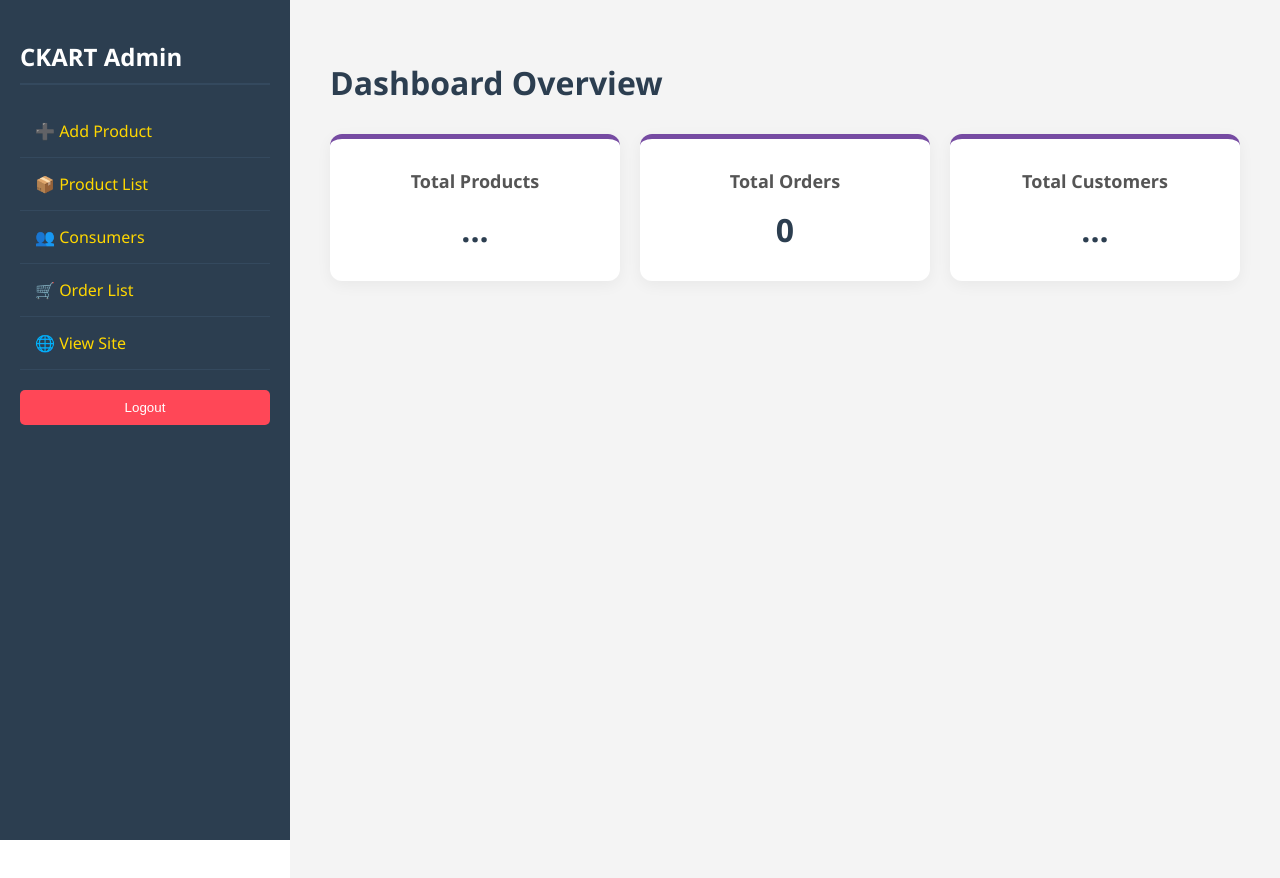
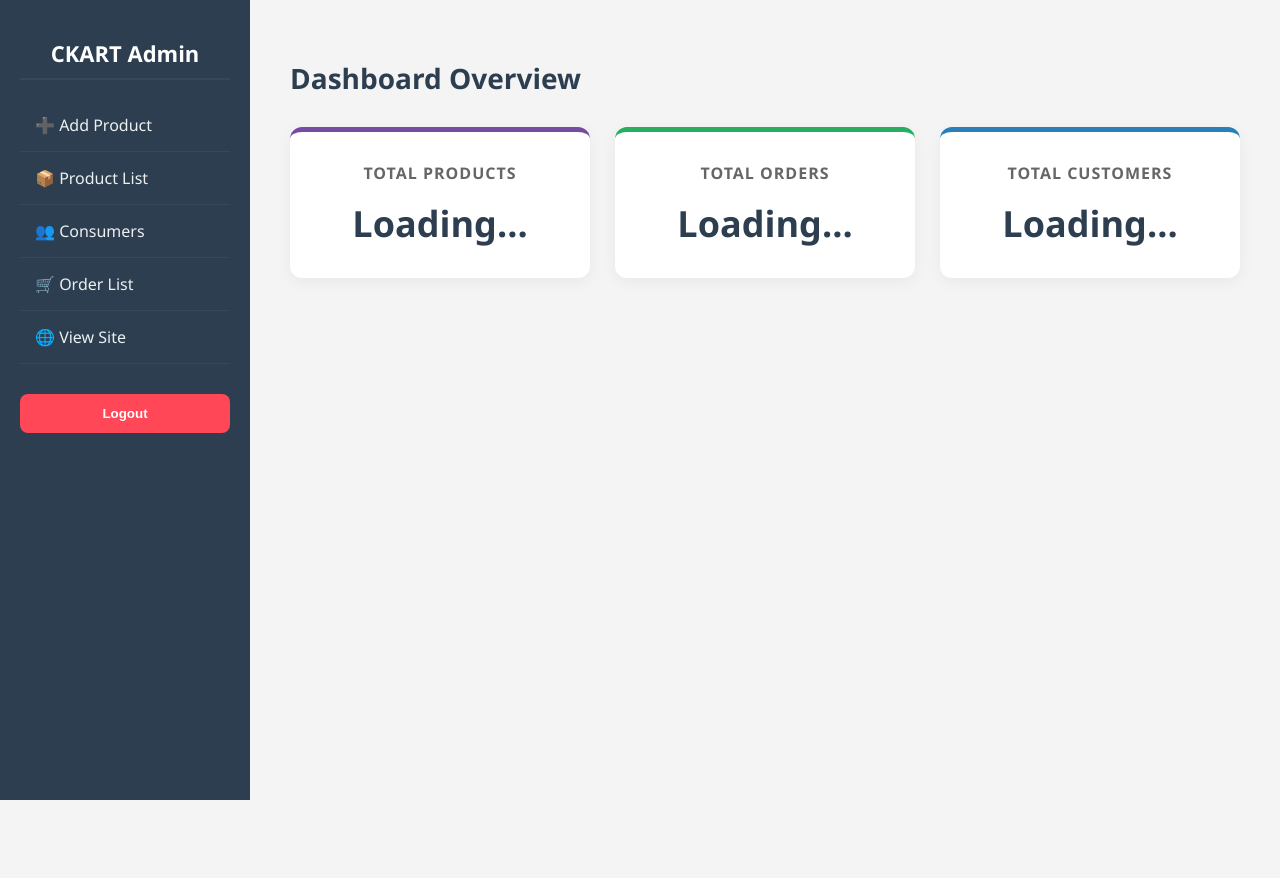
Before and after one commit to sarifuddinmondal/ckart-3.0, a website: page dashboard.html in a window 1280 px wide. After the commit the page ends 800 px from the top, so only its background shows below. Drawn offline with Linux system fonts and the light colour scheme.

Commit message:
Refactor admin dashboard layout and styles
Updated the HTML structure and styles for the admin dashboard, including improved layout and loading indicators for statistics.

```diff
--- a/dashboard.html
+++ b/dashboard.html
@@ -5,21 +5,30 @@
     <meta name="viewport" content="width=device-width, initial-scale=1.0">
     <title>Admin Dashboard - CKART</title>
     <style>
-        body { font-family: 'Segoe UI', sans-serif; margin: 0; display: flex; }
-        .sidebar { width: 250px; background: #2c3e50; color: white; height: 100vh; padding: 20px; position: fixed; }
-        .sidebar h2 { color: #fff; border-bottom: 2px solid #34495e; padding-bottom: 10px; }
-        .sidebar a { display: block; color: gold; text-decoration: none; padding: 15px; border-bottom: 1px solid #34495e; transition: 0.3s; }
-        .sidebar a:hover { background: #34495e; padding-left: 20px; }
+        body { font-family: 'Segoe UI', sans-serif; margin: 0; display: flex; background: #f4f4f4; }
 
-        .main { flex: 1; padding: 40px; background: #f4f4f4; margin-left: 290px; min-height: 100vh; }
-        h1 { color: #2c3e50; margin-bottom: 30px; }
+        /* Sidebar */
+        .sidebar { width: 250px; background: #2c3e50; color: white; height: 100vh; padding: 20px; position: fixed; box-sizing: border-box; }
+        .sidebar h2 { color: #fff; border-bottom: 2px solid #34495e; padding-bottom: 10px; font-size: 22px; text-align: center; }
+        .sidebar a { display: block; color: #ecf0f1; text-decoration: none; padding: 15px; border-bottom: 1px solid #34495e; transition: 0.3s; font-weight: 500; }
+        .sidebar a:hover { background: #34495e; padding-left: 25px; color: gold; }
 
-        .card-grid { display: grid; grid-template-columns: repeat(auto-fit, minmax(250px, 1fr)); gap: 20px; }
-        .card { background: white; padding: 30px; border-radius: 12px; text-align: center; box-shadow: 0 4px 15px rgba(0,0,0,0.05); border-top: 5px solid #764ba2; }
-        .card h3 { margin: 0; color: #555; font-size: 18px; }
-        .card p { font-size: 32px; font-weight: bold; color: #2c3e50; margin: 15px 0 0 0; }
+        /* Main Content */
+        .main { flex: 1; padding: 40px; margin-left: 250px; min-height: 100vh; box-sizing: border-box; }
+        h1 { color: #2c3e50; margin-bottom: 30px; font-size: 28px; }
 
-        .logout-btn { background: #ff4757; color: white; border: none; padding: 10px; width: 100%; margin-top: 20px; cursor: pointer; border-radius: 5px; }
+        /* Stats Cards */
+        .card-grid { display: grid; grid-template-columns: repeat(auto-fit, minmax(250px, 1fr)); gap: 25px; }
+        .card { background: white; padding: 30px; border-radius: 12px; text-align: center; box-shadow: 0 4px 15px rgba(0,0,0,0.05); border-top: 5px solid #764ba2; transition: 0.3s; }
+        .card:hover { transform: translateY(-5px); }
+        .card h3 { margin: 0; color: #666; font-size: 16px; text-transform: uppercase; letter-spacing: 1px; }
+        .card p { font-size: 36px; font-weight: bold; color: #2c3e50; margin: 15px 0 0 0; }
+
+        .logout-btn { background: #ff4757; color: white; border: none; padding: 12px; width: 100%; margin-top: 30px; cursor: pointer; border-radius: 8px; font-weight: bold; transition: 0.3s; }
+        .logout-btn:hover { background: #e84118; }
+
+        /* Loader */
+        .loading-text { font-size: 14px; color: #888; }
     </style>
 </head>
 <body>
@@ -29,24 +38,24 @@
         <a href="product_list.html">📦 Product List</a>
         <a href="consumer_list.html">👥 Consumers</a>
         <a href="order_list.html">🛒 Order List</a>
-        <a href="../index.html">🌐 View Site</a>
+        <a href="index.html" target="_blank">🌐 View Site</a>
         <button id="logoutBtn" class="logout-btn">Logout</button>
     </div>
 
     <div class="main">
-        <h1>Dashboard Overview</h1>
+        <h1 id="welcomeText">Dashboard Overview</h1>
         <div class="card-grid">
             <div class="card">
                 <h3>Total Products</h3>
-                <p id="p-count">...</p>
+                <p id="p-count" class="loading-text">Loading...</p>
             </div>
-            <div class="card">
+            <div class="card" style="border-top-color: #27ae60;">
                 <h3>Total Orders</h3>
-                <p id="o-count">0</p>
+                <p id="o-count" class="loading-text">Loading...</p>
             </div>
-            <div class="card">
+            <div class="card" style="border-top-color: #2980b9;">
                 <h3>Total Customers</h3>
-                <p id="c-count">...</p>
+                <p id="c-count" class="loading-text">Loading...</p>
             </div>
         </div>
     </div>
@@ -57,49 +66,58 @@
         // ১. ড্যাশবোর্ডের ডাটা লোড করার ফাংশন
         async function loadStats() {
             try {
-                // প্রোডাক্ট সংখ্যা গণনা
-                const { count: pCount, error: pError } = await supabase
+                // ১. প্রোডাক্ট সংখ্যা গণনা
+                const { count: pCount } = await supabase
                     .from('products')
                     .select('*', { count: 'exact', head: true });
 
-                // কাস্টমার সংখ্যা গণনা (আপনার টেবিল নাম অনুযায়ী profiles/users বদলে নিন)
-                const { count: cCount, error: cError } = await supabase
+                // ২. কাস্টমার সংখ্যা গণনা (profiles টেবিল থেকে)
+                const { count: cCount } = await supabase
                     .from('profiles')
                     .select('*', { count: 'exact', head: true });
 
-                if (pError) console.error("Product fetch error:", pError);
-                if (cError) console.error("Customer fetch error:", cError);
+                // ৩. অর্ডার সংখ্যা গণনা (orders টেবিল থেকে)
+                const { count: oCount } = await supabase
+                    .from('orders')
+                    .select('*', { count: 'exact', head: true });
 
-                // স্ক্রিনে সংখ্যাগুলো বসানো
+                // স্ক্রিনে ডাটা আপডেট করা
                 document.getElementById('p-count').innerText = pCount || 0;
                 document.getElementById('c-count').innerText = cCount || 0;
+                document.getElementById('o-count').innerText = oCount || 0;
 
             } catch (err) {
-                console.error("System Error:", err.message);
+                console.error("Data Load Error:", err.message);
             }
         }
 
         // ২. লগআউট লজিক
         document.getElementById('logoutBtn').addEventListener('click', async () => {
-            const { error } = await supabase.auth.signOut();
-            if (!error) {
-                window.location.href = "A-login.html";
-            } else {
-                alert("Logout failed: " + error.message);
+            if (confirm("আপনি কি নিশ্চিতভাবে লগআউট করতে চান?")) {
+                const { error } = await supabase.auth.signOut();
+                if (!error) {
+                    window.location.href = "A-login.html";
+                } else {
+                    alert("লগআউট করা যাচ্ছে না: " + error.message);
+                }
             }
         });
 
-        // ৩. পেজ প্রোটেকশন (লগইন না থাকলে বের করে দেবে)
-        async function checkUser() {
+        // ৩. পেজ প্রোটেকশন ও ইউজার চেক
+        async function initDashboard() {
             const { data: { user } } = await supabase.auth.getUser();
+
             if (!user) {
+                // লগইন না থাকলে লগইন পেজে পাঠিয়ে দেবে
                 window.location.href = "A-login.html";
             } else {
+                // অ্যাডমিনের নাম দেখানো (ঐচ্ছিক)
+                document.getElementById('welcomeText').innerText = `স্বাগতম, অ্যাডমিন!`;
                 loadStats();
             }
         }
 
-        checkUser();
+        initDashboard();
     </script>
 </body>
 </html>
```
